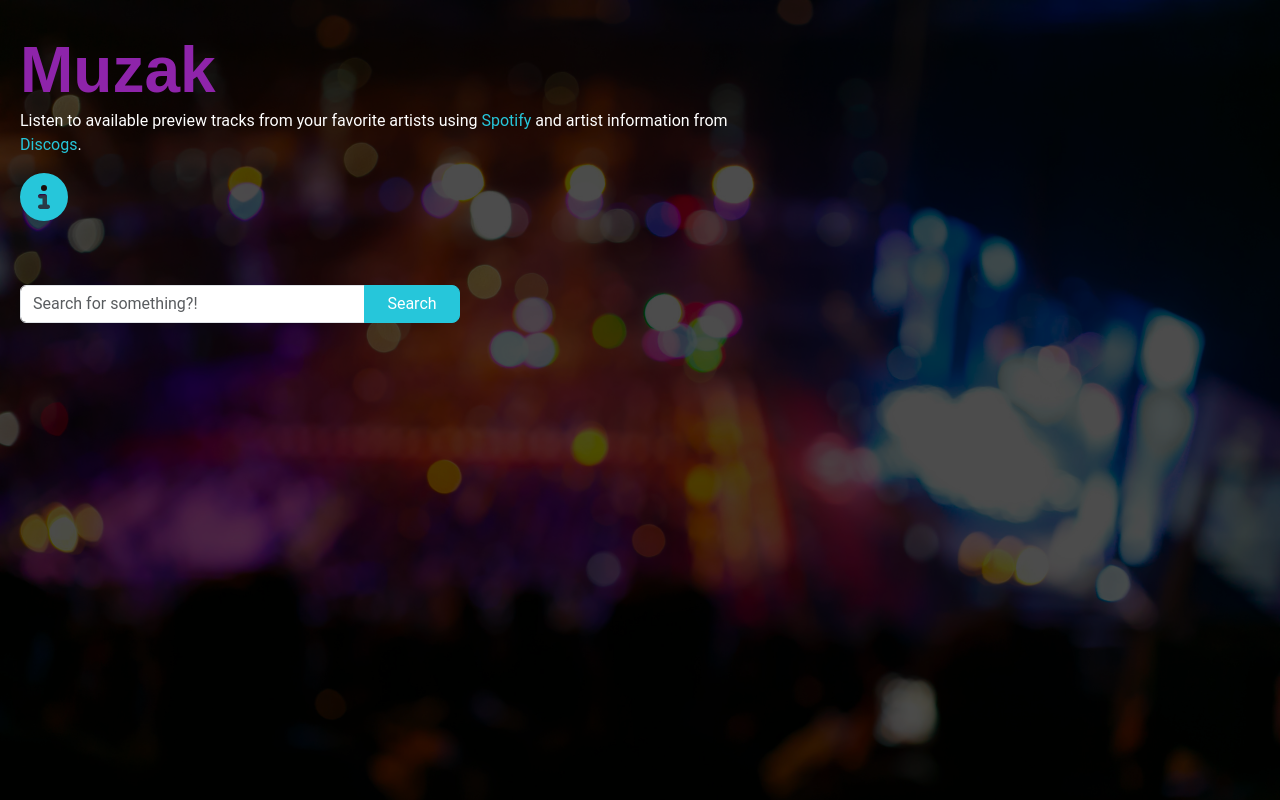
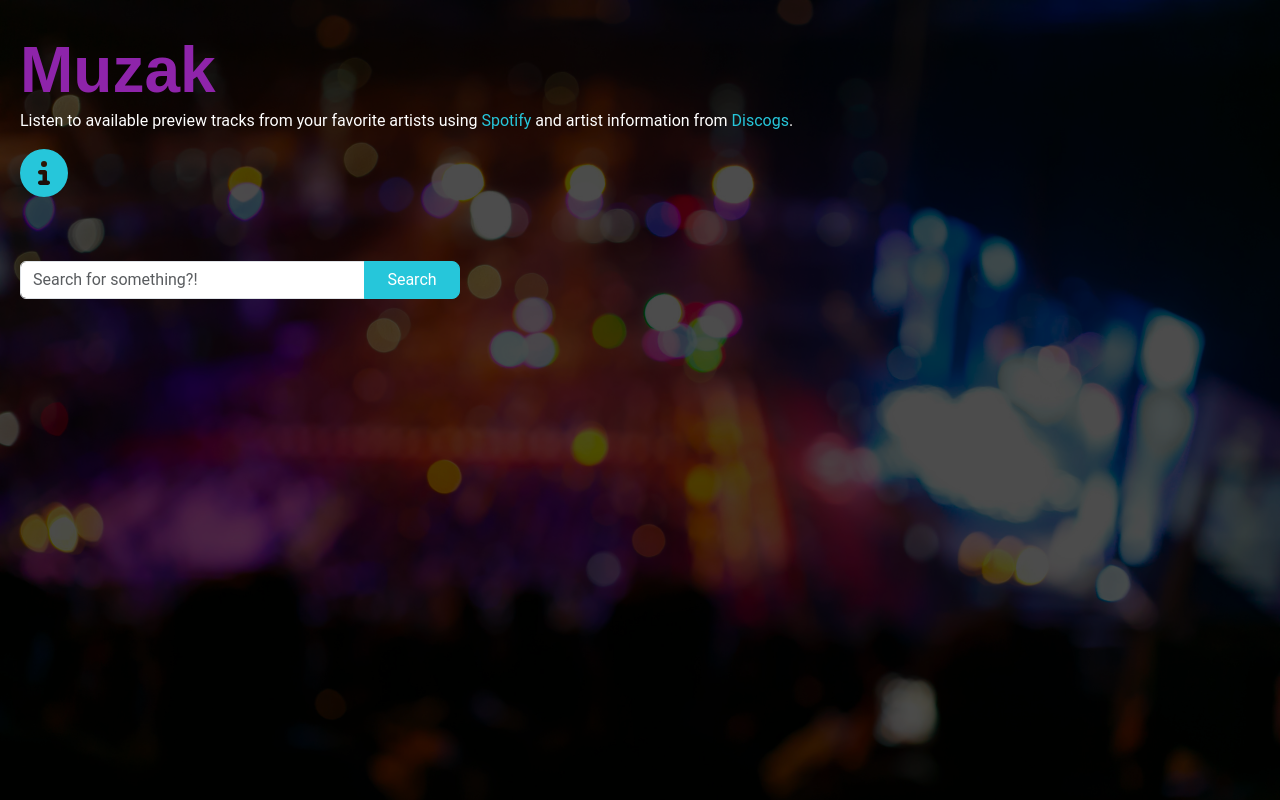
Before and after one commit to mse2321/muzak_new, a Next.js app: page / in a window 1280 px wide. Shown: the top 800 px of the page. Built offline with nearby package versions, Linux system fonts and the light colour scheme; no server answers.

Commit message:
adding header containers
adding header containers and moving header component in App

```diff
--- a/src/components/App.tsx
+++ b/src/components/App.tsx
@@ -1,6 +1,7 @@
 import React from 'react';
 import ContentContainer from './ContentContainer';
 import SearchBar from './SearchBar';
+import Header from './Header';
 import Footer from './Footer';
 import Sidebar from './Sidebar';
 import SearchResultsContainer from "./SearchResultsContainer";
@@ -13,6 +14,7 @@ const App = () => {
             <StateProvider>
                 <Container fluid>
                     <Row id="content_wrap">
+                        <Header />
                         <Col xs={12} md={7} lg={7} xl={7}>
                             <ContentContainer>
                                 <SearchBar />
--- a/src/components/ContentContainer/index.tsx
+++ b/src/components/ContentContainer/index.tsx
@@ -1,7 +1,6 @@
 "use client"
 import React, { useEffect } from 'react';
 import ErrorView from '../ErrorView';
-import Header from '../Header';
 import { useStateContext } from '../../context/state';
 import * as apis from '../../apis/Apis';
 
@@ -15,7 +14,6 @@ const ContentContainer = (props: any) => {
 
     return (
         <React.Fragment>
-            <Header />
             { children }
             { state.toggleErrorView && <ErrorView />}
         </React.Fragment>
--- a/src/components/Header/index.tsx
+++ b/src/components/Header/index.tsx
@@ -12,6 +12,8 @@ const Header = () => {
     const discogs = 'Discogs';
 
     return <header>
+                <div className="header_container">
+                    <div className="heading_container">
                         <h1>{heading}</h1>
                         <p>
                             {introMessage1}
@@ -19,7 +21,11 @@ const Header = () => {
                             {introMessage2}
                             <a href="https://www.discogs.com/" target="_blank" rel="noopener noreferrer">{discogs}</a>.
                         </p>
+                    </div>
+                    <div className="info_container">
                         <InfoButton />
+                    </div>
+                </div>
                 {/* Putting the audio tag here in order to persist outside of the sidebar */}
                 <audio id="music" src={ state.currentSong?.preview_url } />
             </header>
```
Also changed, not shown: 1 other file (tests, documents, lock files or other folders). Lines whose indentation alone changed are shown as unchanged.
